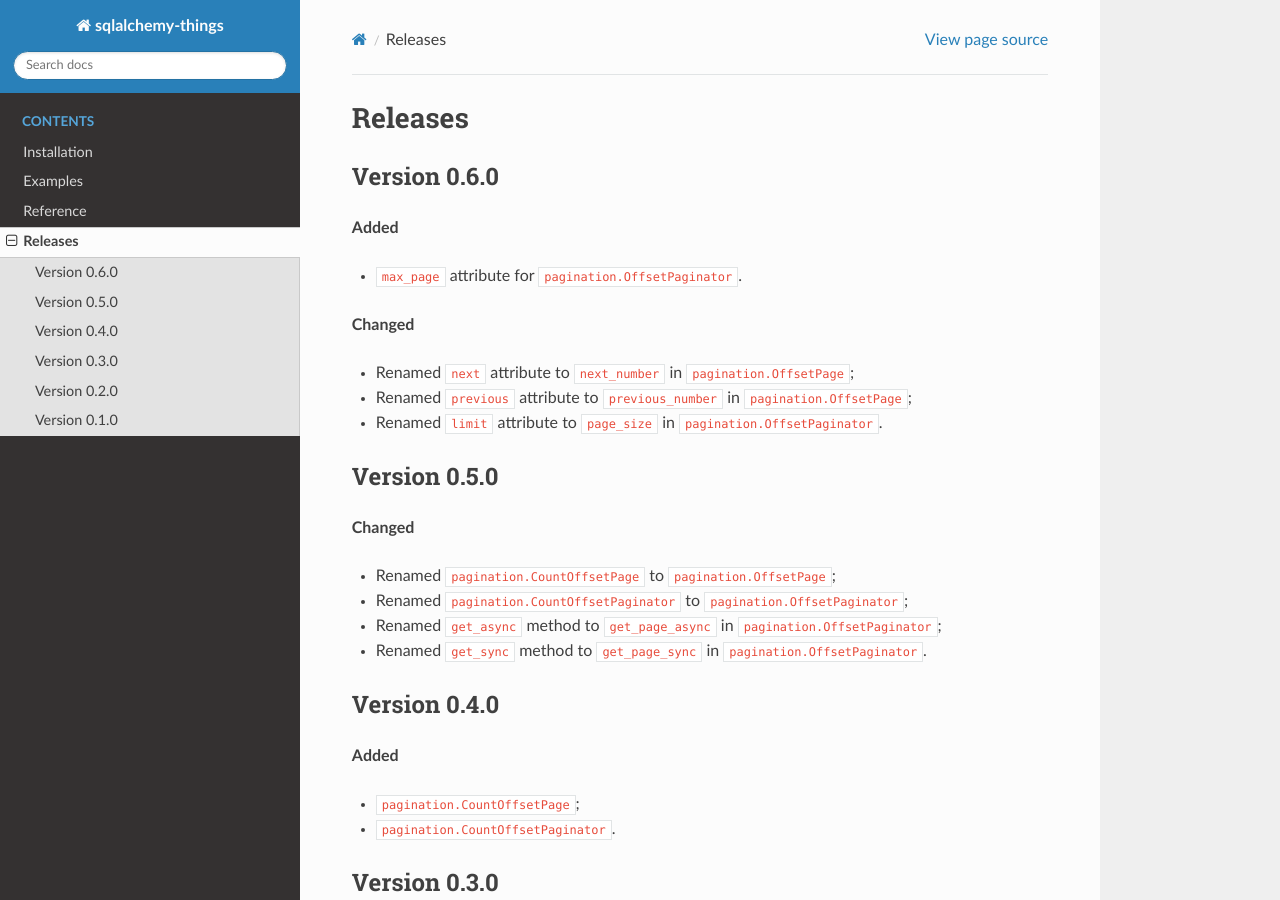
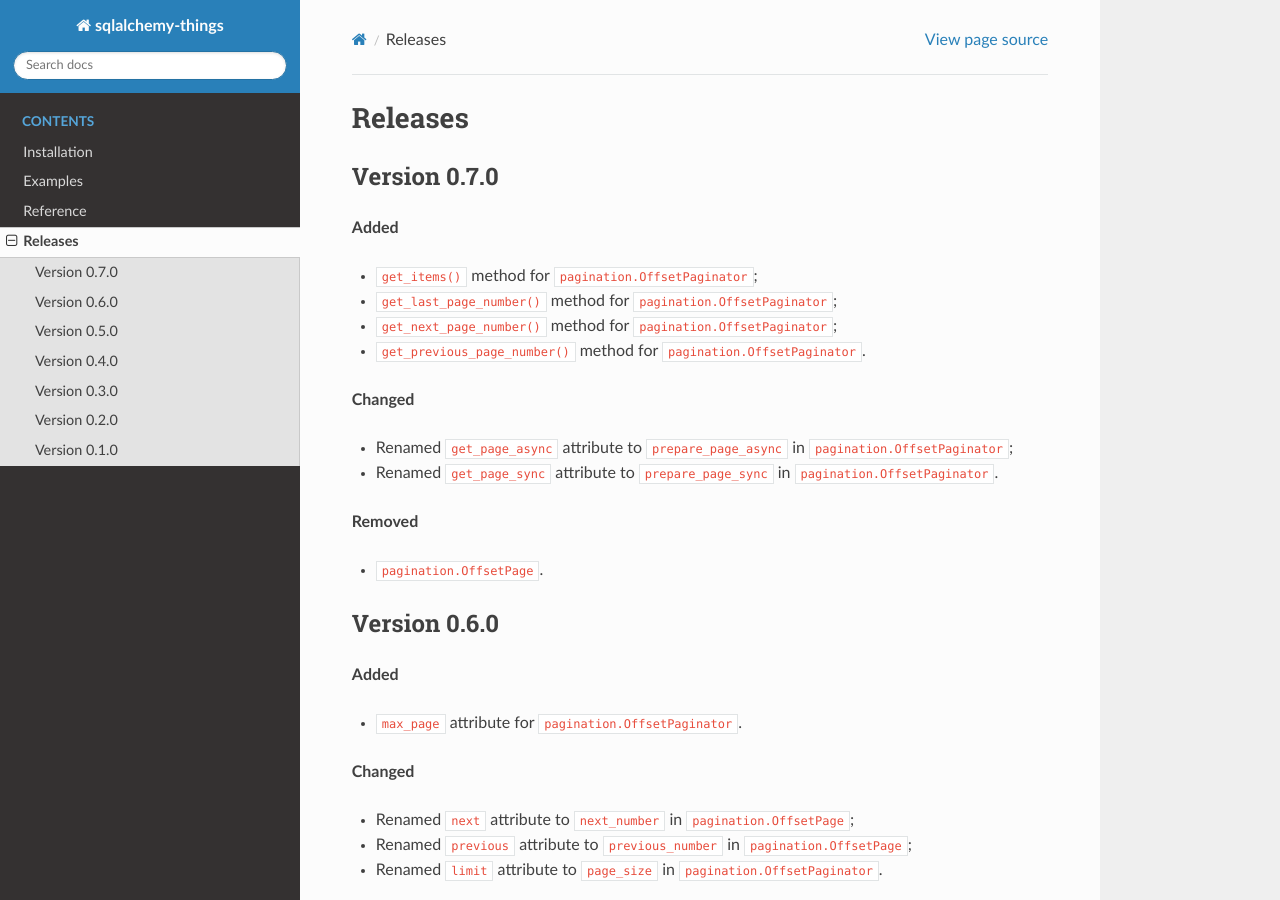
Before and after one commit to ri-gilfanov/sqlalchemy-things, a Sphinx documentation site: the page built from docs/releases.rst, in a window 1280 px wide and 900 px high. Built offline with Sphinx 7.4.7 and the Read the Docs theme 2.0.0, drawn with Linux system fonts in a browser that asks for light colours.

Commit message:
Update `pagination`

```diff
--- a/docs/reference.rst
+++ b/docs/reference.rst
@@ -56,10 +56,6 @@ Primary key mixins for joined table inheritance
 
 Pagination
 ----------
-.. autoclass:: sqlalchemy_things.pagination.OffsetPage
-  :members:
-  :show-inheritance:
-
 .. autoclass:: sqlalchemy_things.pagination.OffsetPaginator
   :members:
   :show-inheritance:
--- a/docs/releases.rst
+++ b/docs/releases.rst
@@ -1,5 +1,25 @@
 Releases
 ========
+Version 0.7.0
+-------------
+**Added**
+
+* ``get_items()`` method for ``pagination.OffsetPaginator``;
+* ``get_last_page_number()`` method for ``pagination.OffsetPaginator``;
+* ``get_next_page_number()`` method for ``pagination.OffsetPaginator``;
+* ``get_previous_page_number()`` method for ``pagination.OffsetPaginator``.
+
+**Changed**
+
+* Renamed ``get_page_async`` attribute to ``prepare_page_async``
+  in ``pagination.OffsetPaginator``;
+* Renamed ``get_page_sync`` attribute to ``prepare_page_sync``
+  in ``pagination.OffsetPaginator``.
+
+**Removed**
+
+* ``pagination.OffsetPage``.
+
 Version 0.6.0
 -------------
 **Added**
```
Also changed, not shown: 2 other files.
